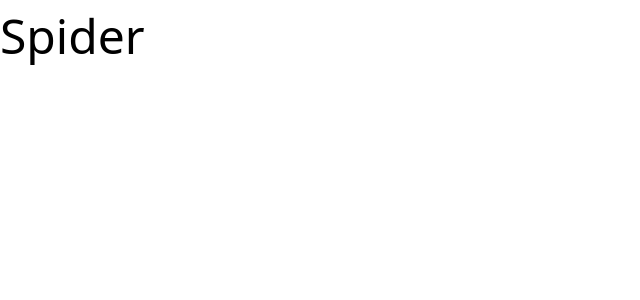
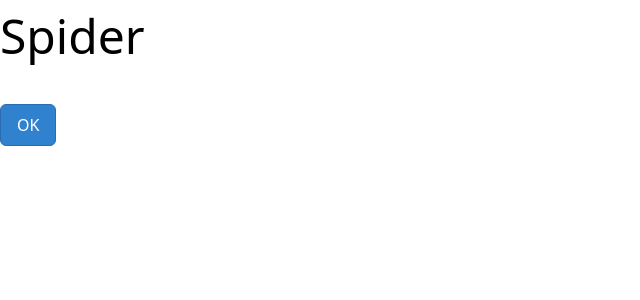
Before and after one commit to ericgibby/spider-app, a React (Create React App) app: page / in a window 1280 px wide. Shown: the top 300 px of the page, without its empty margins (0-640 px from the left). Built offline with nearby package versions, Linux system fonts and the light colour scheme.

Commit message:
Added Button to App component

```diff
--- a/src/App.tsx
+++ b/src/App.tsx
@@ -1,9 +1,18 @@
 import React from 'react';
+import Button from './components/Button/Button';
 
 function App() {
 	return (
 		<div className="App container mx-auto">
 			<h1 className="text-5xl">Spider</h1>
+			<div className="my-8">
+				<Button
+					onClick={() => {
+						alert('Hello world!');
+					}}
+					text="OK"
+				></Button>
+			</div>
 		</div>
 	);
 }
```
